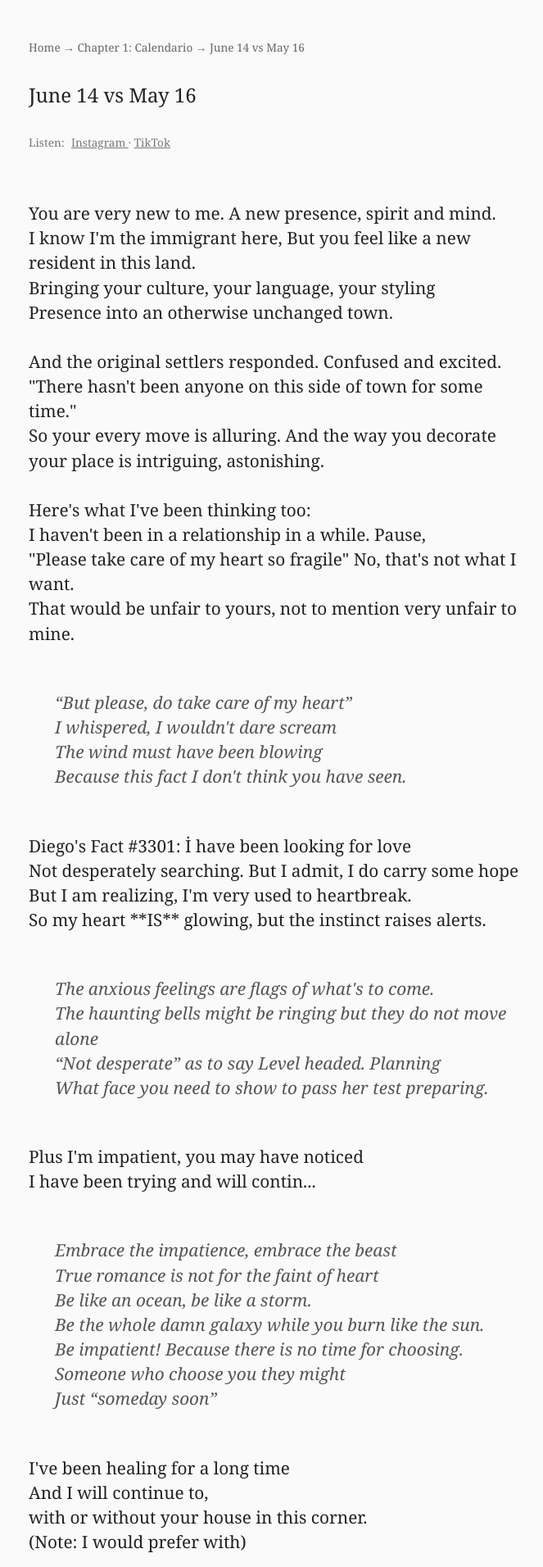
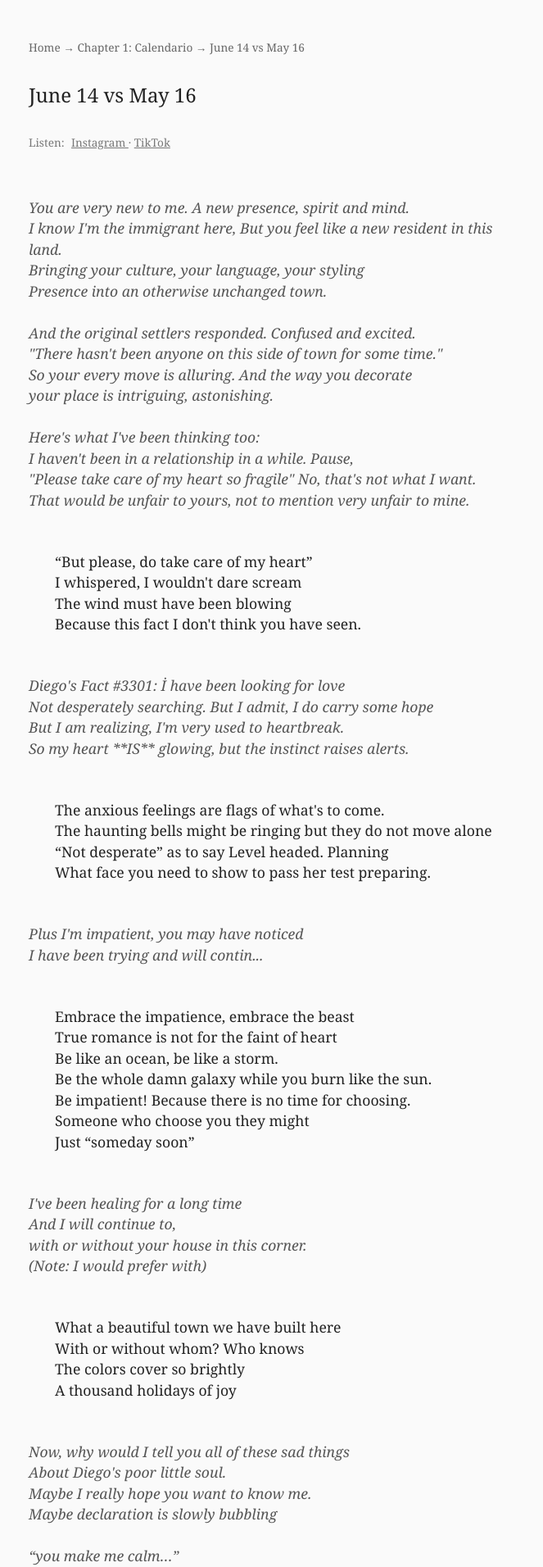
Before and after one commit to thedancingneutrino/thedancingneutrino.github.io, a Jekyll site: the page built from poems/May26_June14.md, in a window 1280 px wide. Shown: the top 1912 px of the page at 82% size, without its empty margins (305-968 px from the left). Built offline with Jekyll 4.4.1, drawn with Linux system fonts in a browser that asks for light colours.

Commit message:
Update style.css

```diff
--- a/assets/style.css
+++ b/assets/style.css
@@ -17,13 +17,13 @@ h1 {
 }
 
 .poem-content {
-  font-size: 1.3rem;
+  font-size: 1.1rem;
   line-height: 1.45;
 }
 
 .poem-content p {
   white-space: pre-line;
-  margin: 0 0 0.05rem 0;
+  margin: 0 0 0.35rem 0;
 }
 
 /* Two-voice poem sections */
@@ -33,12 +33,12 @@ h1 {
 }
 
 .voice-a {
-  font-style: normal;
+  font-style: italic;
+  color: #555;
 }
 
 .voice-b {
-  font-style: italic;
-  color: #555;
+  font-style: normal;
   margin-left: 2rem;
 }
 
```
